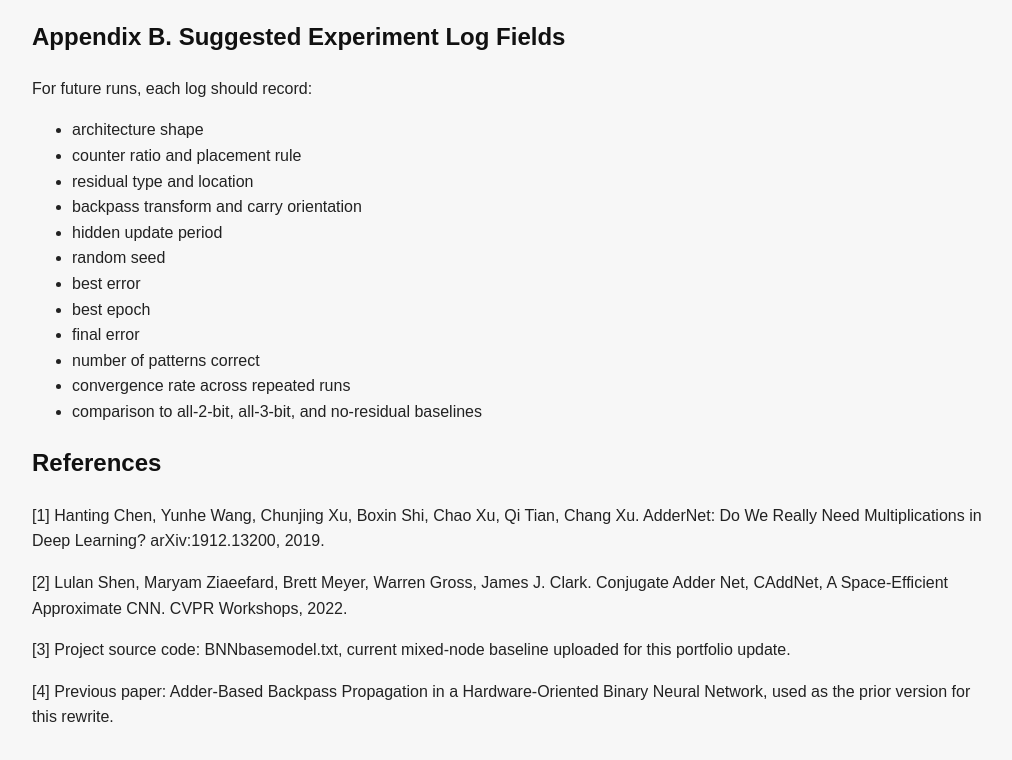
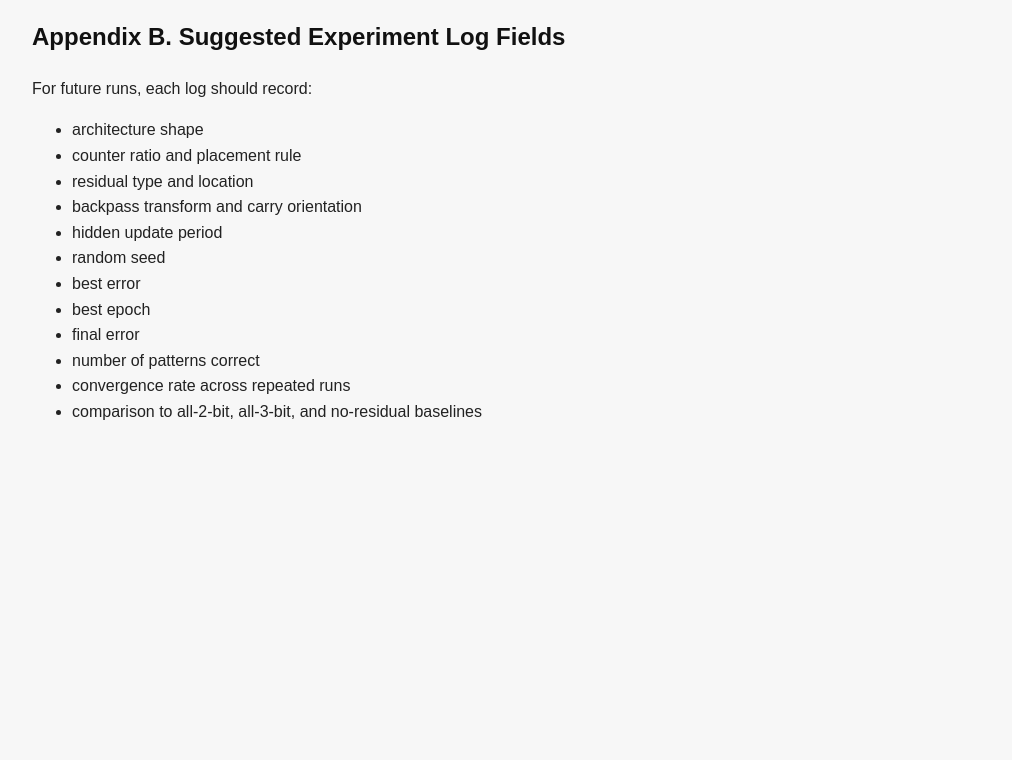
Before and after one commit to Lagfoundry/lagfoundry.github.io, a plain HTML site: page adder-backpass.html in a window 1280 px wide. Shown: the part 10496-11256 px from the top of the page, without its empty margins (133-1145 px from the left). After the commit the page ends 10961 px from the top, so only its background shows below. Drawn offline with Linux system fonts and the light colour scheme.

Commit message:
Update adder-backpass.html

```diff
--- a/adder-backpass.html
+++ b/adder-backpass.html
@@ -790,27 +790,5 @@ local update:
         <li>comparison to all-2-bit, all-3-bit, and no-residual baselines</li>
     </ul>
 
-    <h2>References</h2>
-
-    <p>
-        [1] Hanting Chen, Yunhe Wang, Chunjing Xu, Boxin Shi, Chao Xu, Qi Tian, Chang Xu.
-        AdderNet: Do We Really Need Multiplications in Deep Learning? arXiv:1912.13200, 2019.
-    </p>
-
-    <p>
-        [2] Lulan Shen, Maryam Ziaeefard, Brett Meyer, Warren Gross, James J. Clark. Conjugate
-        Adder Net, CAddNet, A Space-Efficient Approximate CNN. CVPR Workshops, 2022.
-    </p>
-
-    <p>
-        [3] Project source code: BNNbasemodel.txt, current mixed-node baseline uploaded for this
-        portfolio update.
-    </p>
-
-    <p>
-        [4] Previous paper: Adder-Based Backpass Propagation in a Hardware-Oriented Binary
-        Neural Network, used as the prior version for this rewrite.
-    </p>
-
 </body>
 </html>
```
